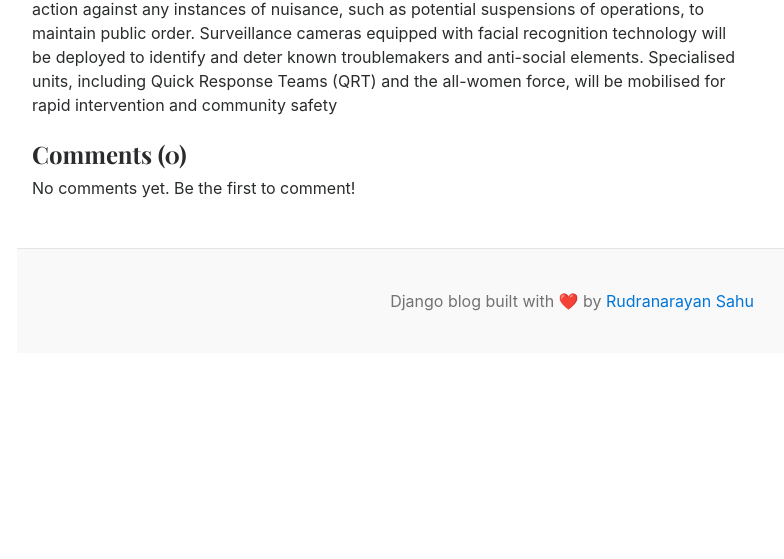
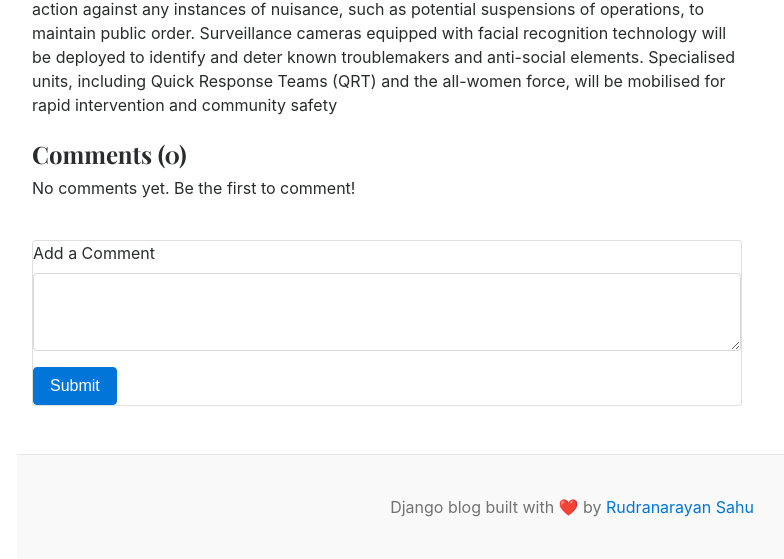
Before and after one commit to rudranarayan-01/Blog, a Django app: a page that uses templates/blogs.html in a window 1280 px wide. Shown: the part 1272-1831 px from the top of the page, without its empty margins (68-852 px from the left). Before the commit the page ends 1583 px from the top, so only its background shows below. Run offline with Django 5.2, Linux system fonts and the light colour scheme; data comes from the database, SQL or seed files in the repository; both versions use the stored data as it was after the commit.

Commit message:
Comment section handled

```diff
--- a/blogs/views.py
+++ b/blogs/views.py
@@ -1,4 +1,4 @@
-from django.http import HttpResponse
+from django.http import HttpResponse, HttpResponseRedirect
 from django.shortcuts import get_object_or_404, redirect, render
 from .models import Blog, Category, Comment
 from django.db.models import Q
@@ -30,12 +30,22 @@ def posts_by_category(request, category_id):
 def blogs(request, slug):
     single_blog = get_object_or_404(Blog, slug=slug, status="Published")
 
-    # Handling comment
-    comment = Comment.objects.filter(blog=single_blog)
+    # Handling new comment submission
+    if request.method == "POST":
+        comment = Comment()
+        comment.user = request.user
+        comment.blog = single_blog
+        comment.comment = request.POST.get('comment')
+        comment.save()
+        return HttpResponseRedirect(request.path_info)
+
+    # fetching comment
+    prev_comment = Comment.objects.filter(blog=single_blog)
+
 
     context = {
         'single_blog': single_blog,
-        'comments': comment,
+        'comments': prev_comment,
     }
     return render(request, 'blogs.html', context)
 
--- a/templates/blogs.html
+++ b/templates/blogs.html
@@ -28,14 +28,32 @@
                     <h4>Comments ({{ comments|length }})</h4>
                     {% if comments %}
                         {% for comment in comments %}
-                        <div class="mb-3">
-                            <strong>{{ comment.user.username }}</strong> <span class="text-muted">on {{ comment.created_at | date:"F d, Y H:i" }}</span>
-                            <p>{{ comment.comment }}</p>
+                        <div class="card mb-3">
+                            <div class="card-body">
+                                <p>{{ comment.comment }}</p>
+                                <span>By @<strong>{{ comment.user.username }} |</strong> </span>
+                                <span class="text-muted">{{ comment.created_at | timesince }} ago</span>
+                            </div>
                         </div>
                         {% endfor %}
                     {% else %}
                     <p>No comments yet. Be the first to comment!</p>
                     {% endif %}
+
+                    <br>
+
+                    {% comment %} Comment Form {% endcomment %}
+                    <div class="card mb-4">
+                        <div class="card-body">
+                            <form method="POST" action="#">
+                                {% csrf_token %}
+                                <div class="mb-3">
+                                    <label for="comment" class="form-label">Add a Comment</label>
+                                    <textarea class="form-control" id="comment" name="comment" rows="3" required></textarea>
+                                </div>
+                                <button type="submit" class="btn btn-primary">Submit</button>
+                            </form>
+                        </div>
 
                     </section>
             </article>
```
Also changed, not shown: db.sqlite3.
